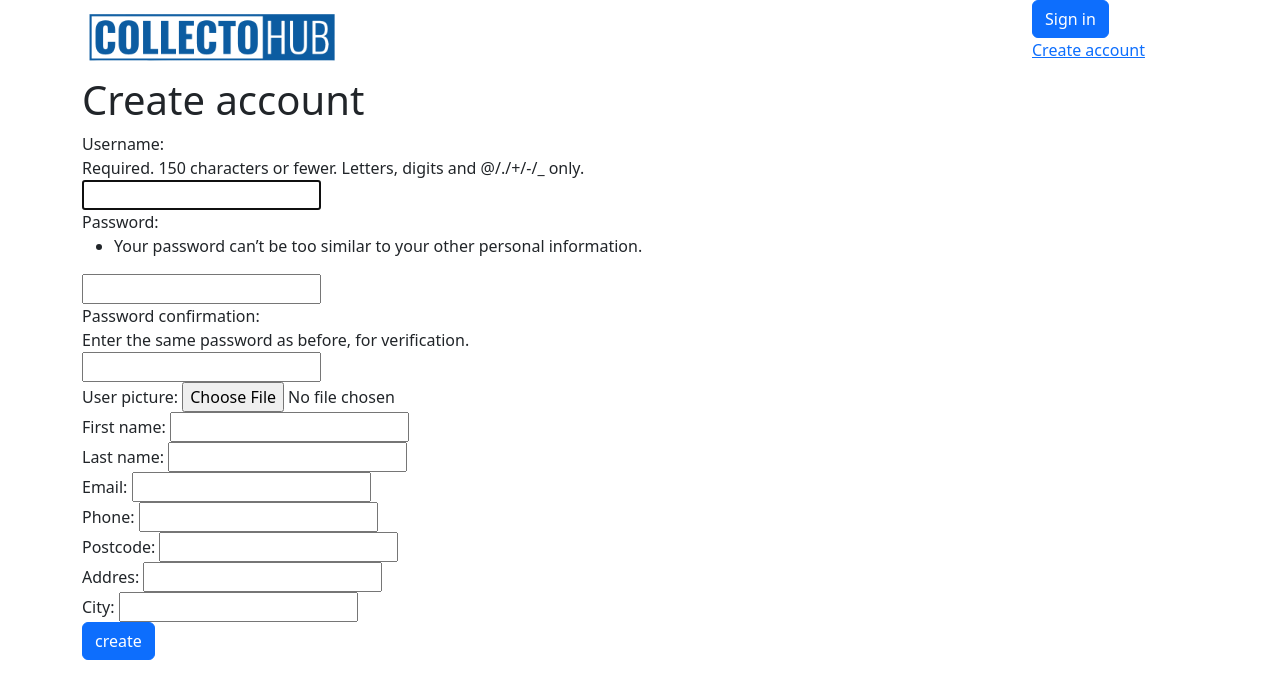
After one commit to DanielUA/coin_project, a Django app: page /create/account/page/ in a window 1280 px wide. The commit adds this page. Shown: the top 699 px of the page. Run offline with Django 5.2, Linux system fonts and the light colour scheme; some libraries are stand-ins or nearby versions.

Commit message:
update User/Userprofile add more templates

```diff
--- a/coins/admin.py
+++ b/coins/admin.py
@@ -19,7 +19,8 @@ class CoinAdmin(admin.ModelAdmin):
         '__str__',
         'material',
         'box',
-        'circulation'
+        'circulation',
+        'owner',
         ]
     list_filter = [
         'box',
--- a/coins/templates/coins/base.html
+++ b/coins/templates/coins/base.html
@@ -42,6 +42,8 @@
                     <button type="button" class="btn btn-primary" data-bs-toggle="modal" data-bs-target="#modal-login">
                         Sign in
                     </button>
+                    <br>
+                    <a href="{% url 'coins:create-account-page' %}"> Create account </a>
                 {% endif %}
             </div>
         </div>
--- /dev/null
+++ b/coins/templates/coins/create_account.html
@@ -0,0 +1,18 @@
+{% extends 'coins/base.html' %}
+
+{% block title %}
+    Create account
+{% endblock %}
+
+{% block content %}
+    <h1>Create account</h1>
+    <form action="{% url 'coins:create-new-account' %}" method="post" enctype='multipart/form-data'>
+        {% csrf_token %}
+        {{ form }}
+        <div>
+            <input class="btn btn-primary" type="submit" value="create">
+        </div>
+    </form>
+
+
+{% endblock %}
--- a/coins/urls.py
+++ b/coins/urls.py
@@ -16,4 +16,6 @@ urlpatterns = [
     path('user/offers/', views.offers_by_user, name='user-offers'),
     path('offer/<int:pk>/remove/', views.remove_offer, name='remove-offer'),
     path('offer/<int:pk>/accept/', views.accept_offer, name='accept-offer'),
+    path('create/account/page/', views.CreateUserView.as_view(), name='create-account-page'),
+    path('create/account/new/', views.create_new_account, name='create-new-account'),
 ]
--- a/coins/views.py
+++ b/coins/views.py
@@ -5,6 +5,7 @@ from django.views.generic import TemplateView, DetailView, ListView
 from django.contrib.auth import logout, login, authenticate
 
 from .models import *
+from .forms import *
 
 class IndexView(TemplateView):
     template_name = 'coins/index.html'
@@ -78,12 +79,43 @@ def accept_offer(request, pk):
     offer = Offer.objects.get(id=pk)
     coin_to_get = offer.coin_to_get
     coin_to_give = offer.coin_to_give
-    user_1 = coin_to_get.owner
-    user_2 = coin_to_give.owner
-    coin_to_get.owner = user_2
+    coin_to_get.owner = offer.author
     coin_to_get.save()
-    coin_to_give.owner = user_1
+    coin_to_give.owner = offer.responder
     coin_to_give.save()
     offer.status = 'd'
     offer.save()
     return HttpResponseRedirect(reverse('coins:index'))
+
+class CreateUserView(TemplateView):
+    template_name = 'coins/create_account.html'
+    extra_context = {
+        'form': MyUserCreationForm(),
+
+    }
+
+def create_new_account(request):
+    print(request.POST)
+    print(request.FILES)
+    username = request.POST.get('username')
+    password1 = request.POST.get('password1')
+    password2 = request.POST.get('password2')
+    first_name = request.POST.get('first_name')
+    last_name = request.POST.get('last_name')
+    email = request.POST.get('email')
+    phone = request.POST.get('phone')
+    postcode = request.POST.get('postcode')
+    addres = request.POST.get('addres')
+    city =  request.POST.get('city')
+
+    if password1 == password2:
+        new_user = User.objects.create_user(username=username, password=password2)
+        new_user.first_name = first_name
+        new_user.last_name = last_name
+        new_user.email = email
+        new_user.save()
+        UserProfile.objects.create(user=new_user, phone=phone, postcode=postcode, addres=addres, city=city, user_pic=request.FILES.get('user_picture'))
+        login(request, new_user)
+
+
+    return HttpResponseRedirect(reverse('coins:index'))
```
Also changed, not shown: coins/forms.py (added, +19 -0 lines), coins/models.py (+8 -4 lines), coins/migrations/0014_alter_offer_author_alter_offer_coin_to_get_and_more.py (added), coins/migrations/0015_delete_userprofile.py (added), coins/migrations/0016_userprofile.py (added), db.sqlite3, media_files/coins/user_pic/box.jpg (added), media_files/coins/user_pic/box_35w1NCc.jpg (added), media_files/coins/user_pic/box_P561HbV.jpg (added), media_files/coins/user_pic/unknown_LQ7sWlR.png (added).
